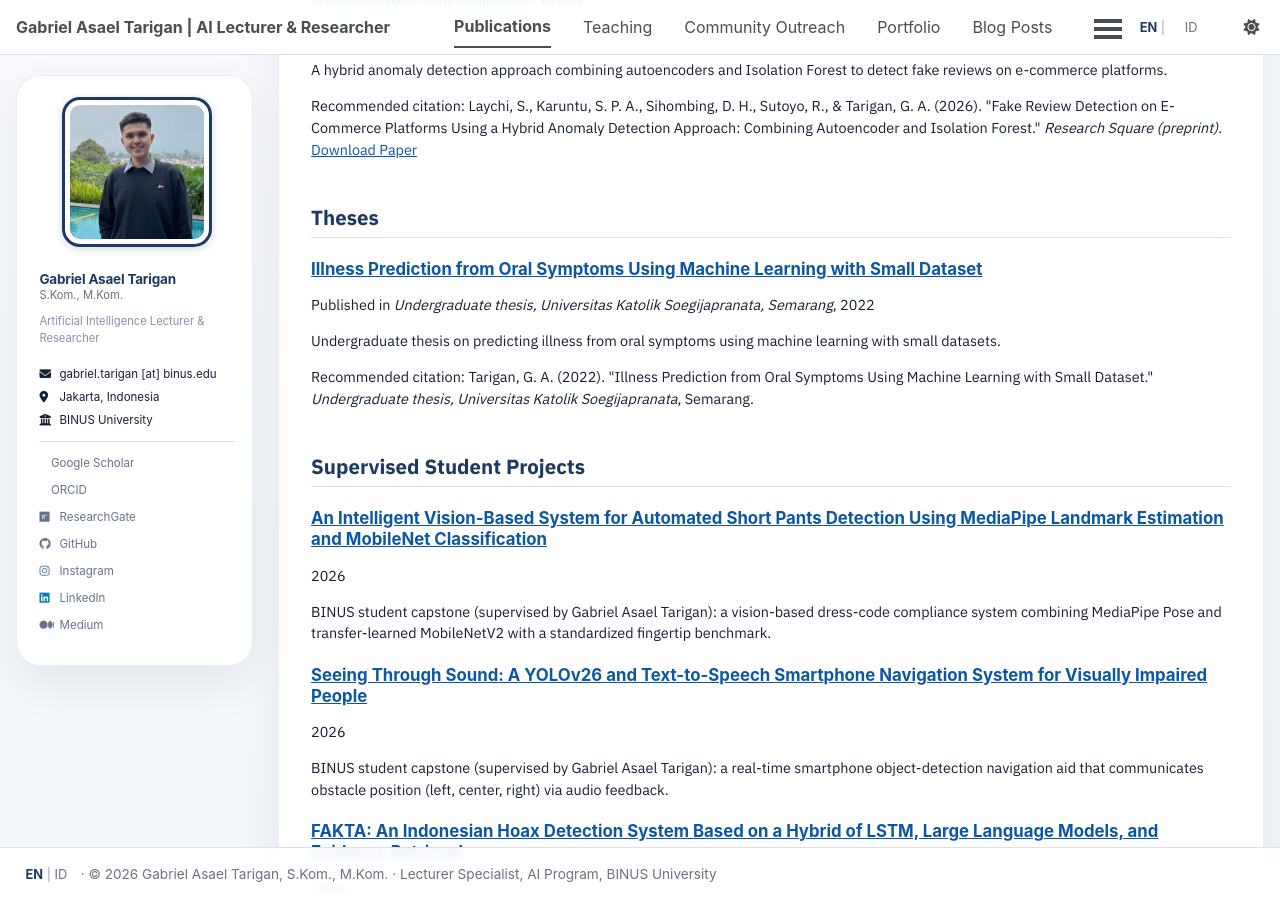
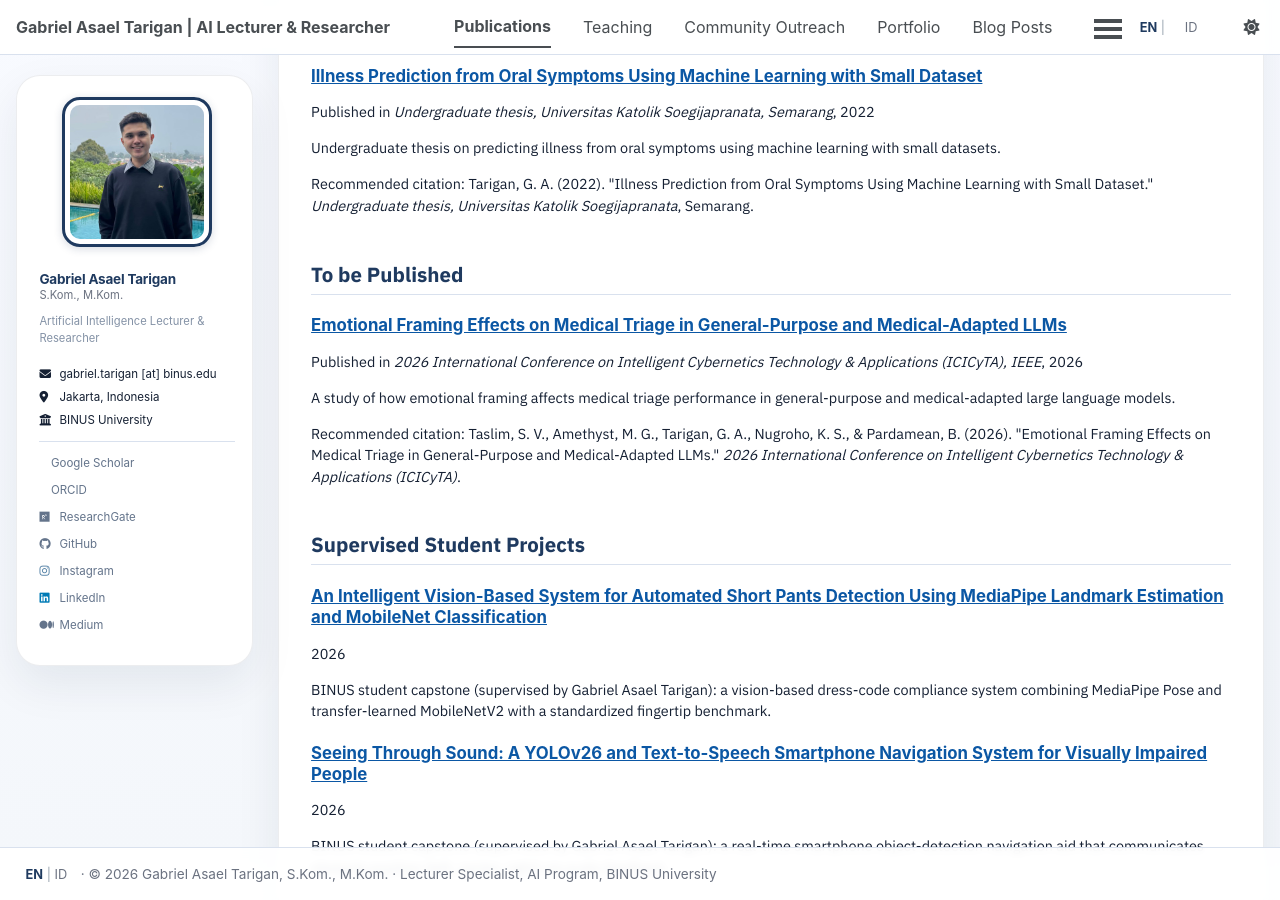
Before and after one commit to asaeltarigan/asaeltarigan.github.io, a Jekyll site: the page built from _pages/publications.html, in a window 1280 px wide and 900 px high, scrolled down 4537 px. Built offline with Jekyll 4.4.1, drawn with Linux system fonts in a browser that asks for light colours; a style sheet for code colours, icons or effects is not loaded; some of the changed text lies outside the part shown.

Commit message:
Move ICICyTA emotional framing paper to to-be-published on publications list

```diff
--- a/_publications/2026-11-01-emotional-framing-medical-triage-llms.md
+++ b/_publications/2026-11-01-emotional-framing-medical-triage-llms.md
@@ -1,7 +1,7 @@
 ---
 title: "Emotional Framing Effects on Medical Triage in General-Purpose and Medical-Adapted LLMs"
 collection: publications
-category: conferences
+category: to_be_published
 permalink: /publication/emotional-framing-medical-triage-llms/
 excerpt: "A study of how emotional framing affects medical triage performance in general-purpose and medical-adapted large language models."
 date: 2026-11-01
```
